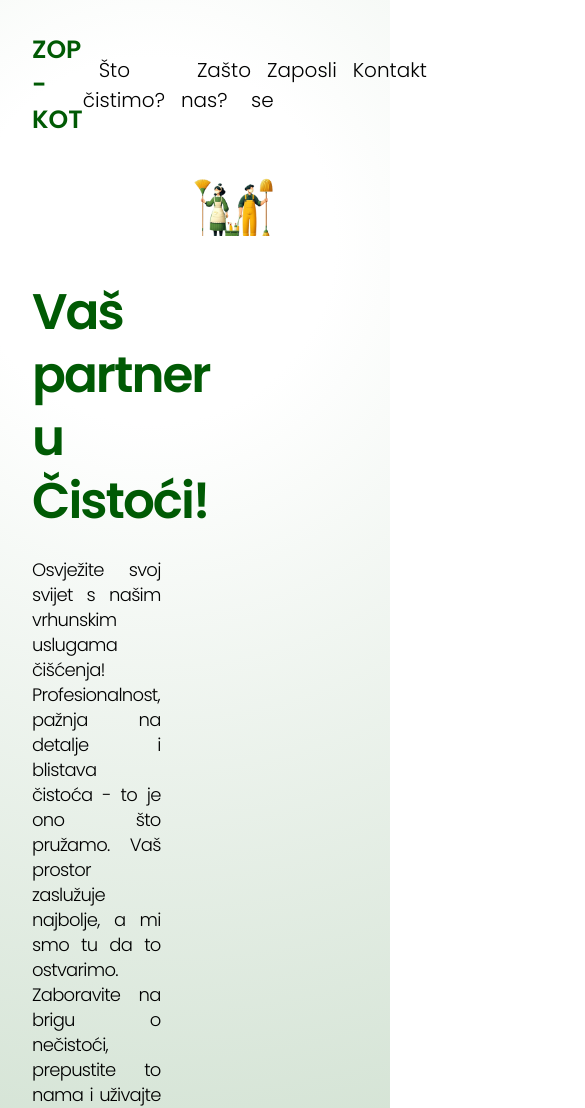
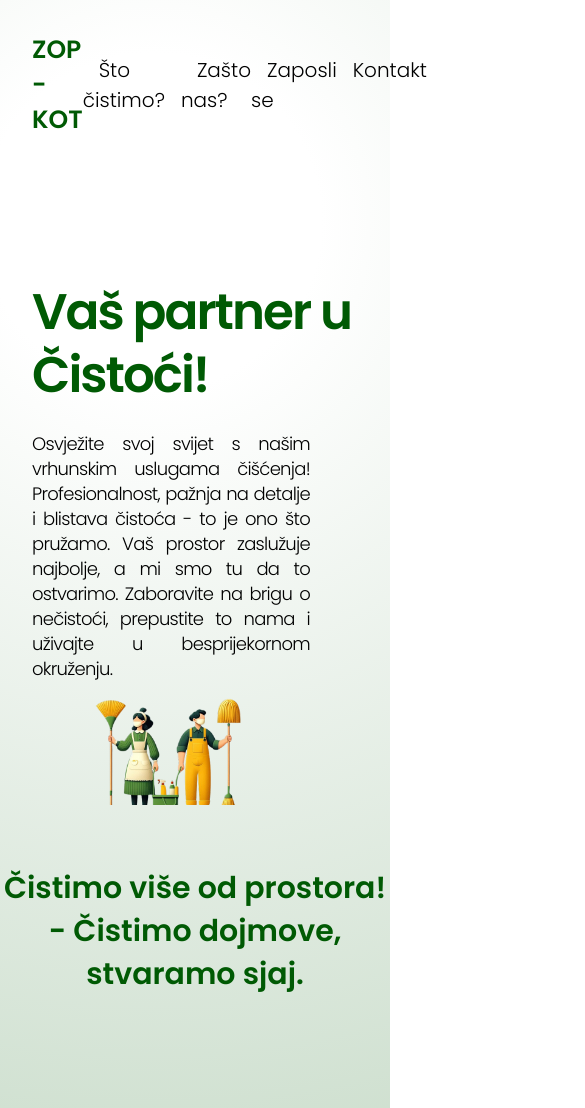
Before and after one commit to filip7557/orwima-website, a plain HTML site: page index.html in a window 390 px wide. Shown: the top 1108 px of the page, 585 px wide, since content can reach past the window. Drawn offline with Linux system fonts and the light colour scheme.

Commit message:
Add mediaqueries

```diff
--- a/index.html
+++ b/index.html
@@ -4,6 +4,7 @@
     <meta charset="UTF-8" />
     <meta name="viewport" content="width=device-width, initial-scale=1.0" />
     <link rel="stylesheet" type="text/css" href="styles/styles.css" />
+    <link rel="stylesheet" type="text/css" href="styles/mediaqueries.css">
     <title>ZOP - KOT</title>
   </head>
 
--- /dev/null
+++ b/styles/mediaqueries.css
@@ -0,0 +1,19 @@
+@media screen and (max-width: 600px) {
+    .zopkot__header {
+        flex-direction: column;
+        align-items: center;
+        justify-content: center;
+    }
+
+    .zopkot__header-content {
+        align-items: center;
+    }
+
+    .zopkot__moto {
+        text-align: center;
+    }
+
+    .zopkot__stocistimo-content {
+        flex-direction: column;
+    }
+}
```
